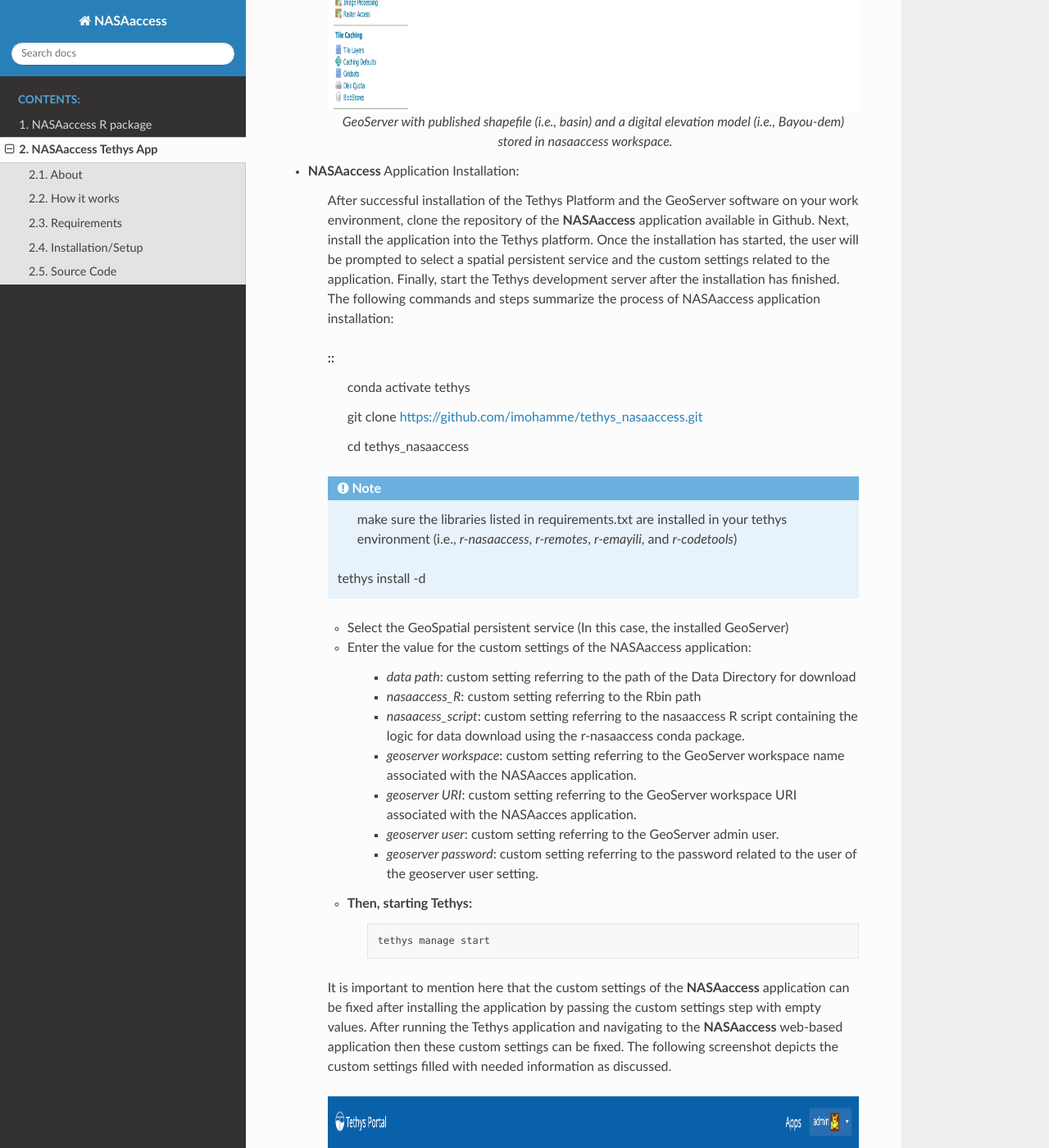
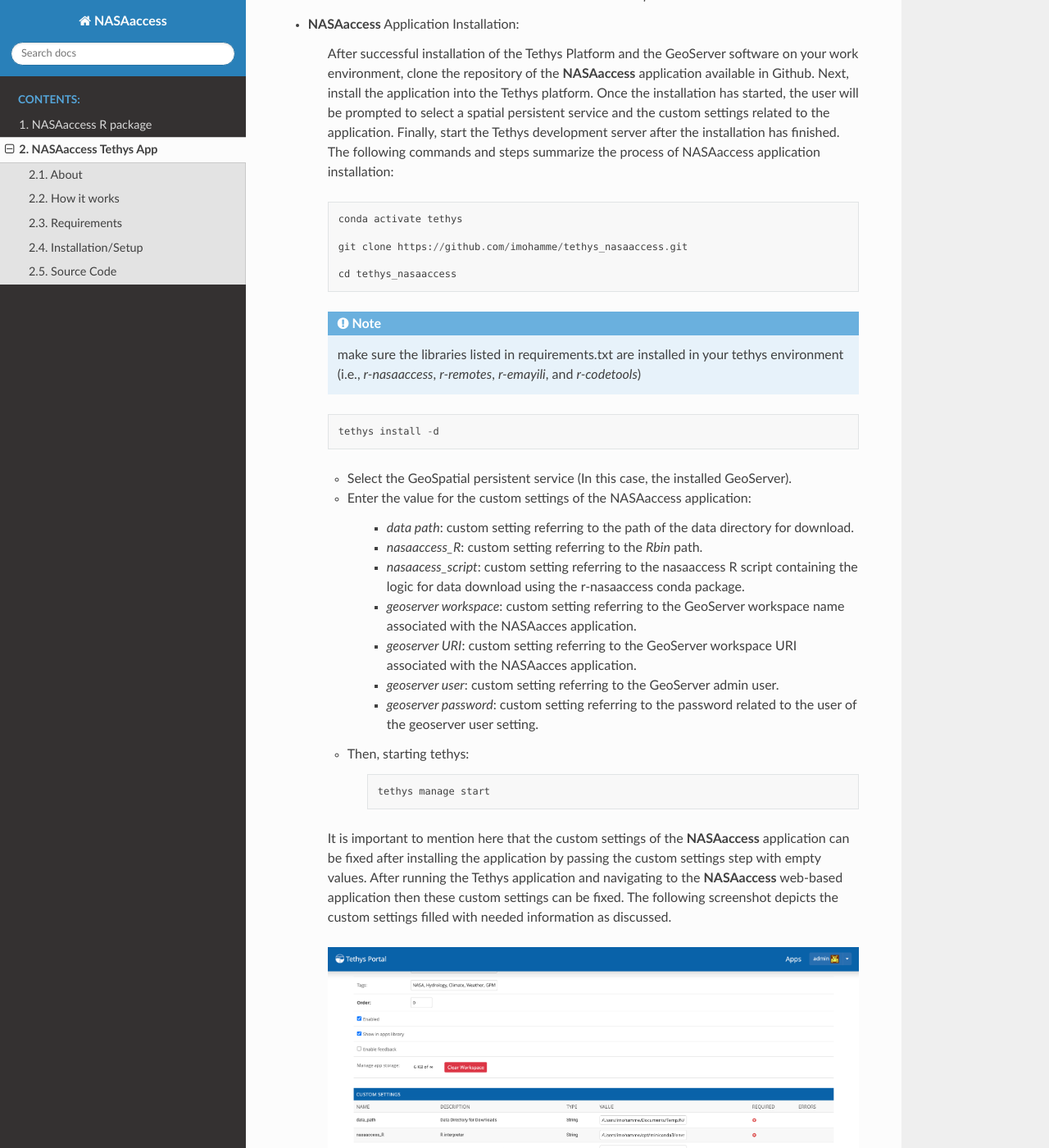
Before and after one commit to imohamme/NASAaccess, a Sphinx documentation site: the page built from docs/nasaaccess_tethys.rst, in a window 1280 px wide and 1400 px high, scrolled down 7159 px. Shown: the whole window at 82% size. Built offline with Sphinx 7.4.7 and the Read the Docs theme 2.0.0, drawn with Linux system fonts in a browser that asks for light colours.

Commit message:
adding read the doc 87

```diff
--- a/docs/nasaaccess_tethys.rst
+++ b/docs/nasaaccess_tethys.rst
@@ -17,7 +17,6 @@
 
 
 .. figure:: images/nasaaccess_home_window_res.png
-   :scale: 60%
    :align: center
 
    **NASAaccess** Tethys web-based application home window
@@ -288,10 +287,10 @@
 
 
       .. figure:: images/geoserver_2.png
-         :scale: 40%
          :align: center
 
          GeoServer with published shapefile (i.e., basin) and a digital elevation model (i.e., Bayou-dem) stored in `nasaaccess` workspace.
+
 
 
 
@@ -303,6 +302,7 @@
       After successful installation of the Tethys Platform and the GeoServer software on your work environment, clone the repository of the **NASAaccess** application available in Github. Next, install the application into the Tethys platform. Once the installation has started, the user will be prompted to select a spatial persistent service and the custom settings related to the application. Finally, start the Tethys development server after the installation has finished. The following commands and steps summarize the process of NASAaccess application installation:
 
       ::
+
          conda activate tethys
 
          git clone https://github.com/imohamme/tethys_nasaaccess.git
@@ -318,16 +318,20 @@
 
 
 
+      ::
+
          tethys install -d
 
 
-      + Select the GeoSpatial persistent service (In this case, the installed GeoServer)
+
+
+      + Select the GeoSpatial persistent service (In this case, the installed GeoServer).
 
       + Enter the value for the custom settings of the NASAaccess application:
 
-            + *data path*: custom setting referring to the path of the Data Directory for download
+            + *data path*: custom setting referring to the path of the data directory for download.
 
-            + *nasaaccess_R*: custom setting referring to the Rbin path
+            + *nasaaccess_R*: custom setting referring to the *Rbin* path.
 
             + *nasaacess_script*: custom setting referring to the nasaaccess R script containing the logic for data download using the r-nasaaccess conda package.
 
@@ -339,7 +343,8 @@
 
             + *geoserver password*: custom setting referring to the password related to the user of the geoserver user setting.
 
-      + Then, starting Tethys:
+      + Then, starting tethys:
+
          ::
 
             tethys manage start
@@ -352,11 +357,12 @@
 
 
       .. figure:: images/nasaaccess_custom_settings.png
-         :scale: 40%
          :align: center
+
 
          **NASAaccess** custom settings configuration. For the installation example shown the following customs settings are used:
          *data_path* (/pathto/tethys_nasaaccess/nasaaccess_data/), *nasaaccess_R* (/pathto/miniconda3/envs/tethys/bin/Rscript), *nasaaccess_script* (/pathto/tethys_nasaaccess/tethysapp/nasaaccess/scripts/nasaaccess.R), *geoserver_workspace* (nasaaccess), *geoserver_URI* (nasaaccess), *geoserver_user* (admin), and *geoserver_password* (geoserver).
+
 
 
 
@@ -369,10 +375,11 @@
 
 
       .. figure:: images/nasaaccess_spatial_data_service.png
-         :scale: 40%
          :align: center
 
          **NASAaccess** Spatial Dataset Service settings configuration.
+
+
 
 
 
```
Also changed, not shown: 4 other files.
